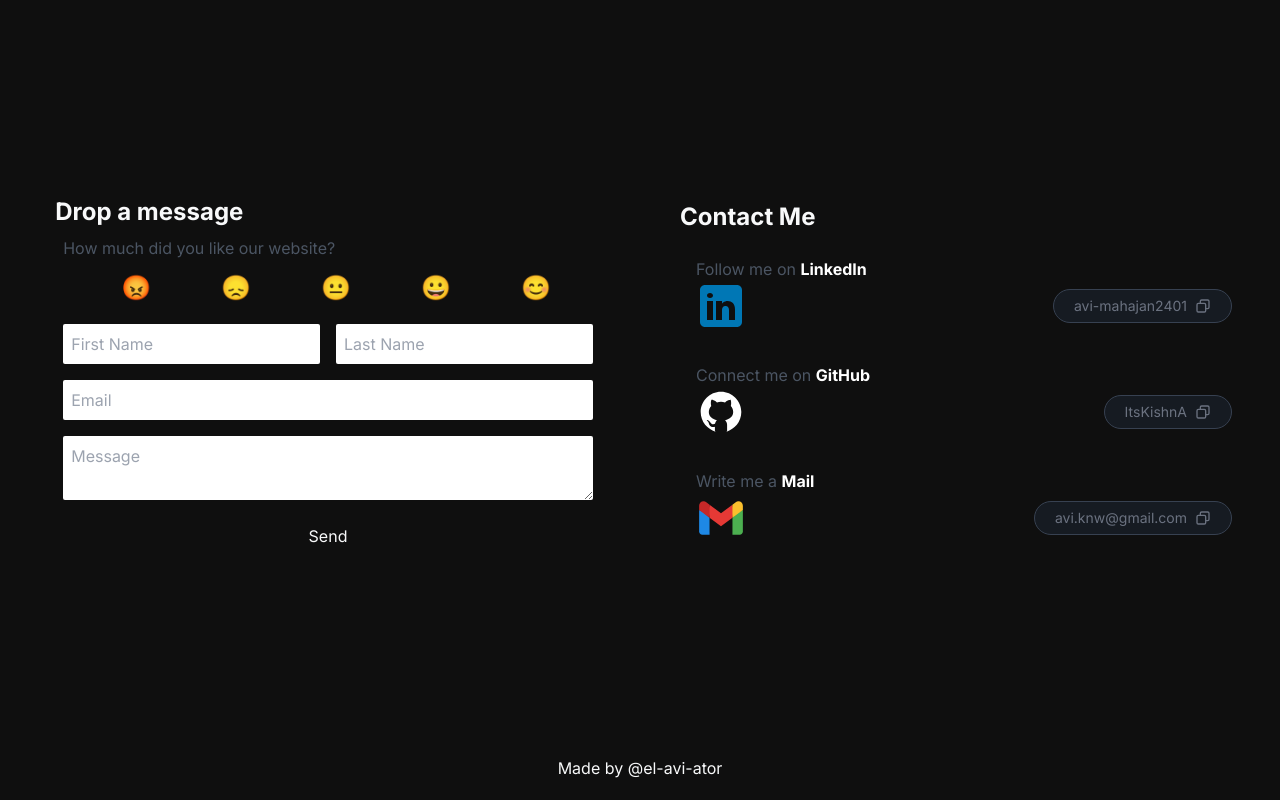
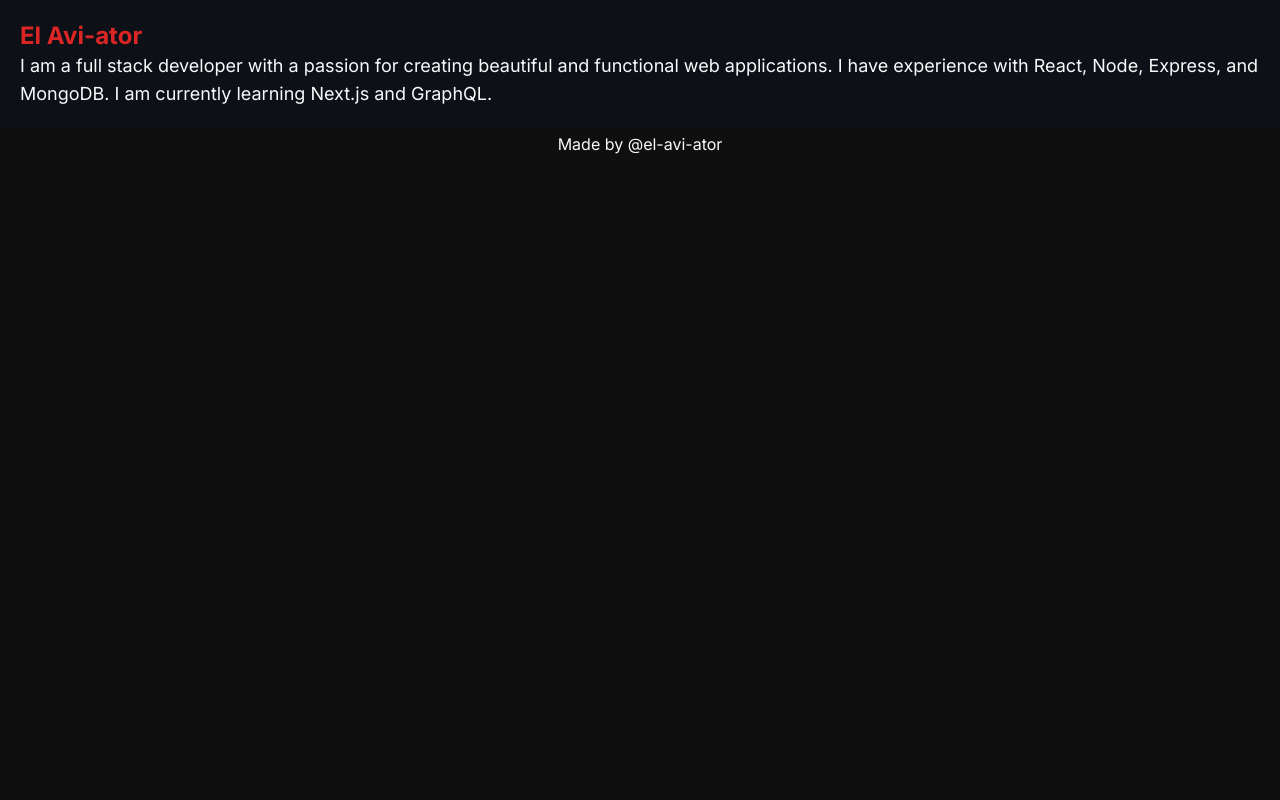
Before and after one commit to ItsKishnA/el-avi-ator.tech, a Next.js app: page / in a window 1280 px wide. Built offline with nearby package versions, Linux system fonts and the light colour scheme.

Commit message:
Making Profile

```diff
--- a/app/page.js
+++ b/app/page.js
@@ -2,6 +2,7 @@
 
 import About from "@/components/About";
 import Contact from "@/components/Contact";
+import Profile from "@/components/Profile";
 import Image from "next/image";
 import Link from "next/link";
 import React, { useState, StyleSheet } from "react";
@@ -27,11 +28,12 @@ export default function main() {
   };
 
   return (
-    <main className="w-screen h-screen flex flex-col justify-center items-center">
+    <main className="w-screen h-screen flex flex-col items-center content-center">
       <SpeedInsights />
+      <Profile />
       {/* <About /> */}
       {/* <Projects /> */}
-      <Contact />
+      {/* <Contact /> */}
       <div className="p-1 mb-4">Made by @el-avi-ator</div>
     </main>
   );
--- a/components/About.js
+++ b/components/About.js
@@ -49,7 +49,7 @@ const About = () => {
     <div
       id="ABOUT"
       style={{ width: "75%" }}
-      className="p-5 flex flex-col-reverse flex-1 md:flex-row"
+      className="p-5 flex flex-col-reverse flex-1 md:flex-row items-center"
     >
       <div className=" flex-[2] md:flex-[3]">
         <h1 className="text-3xl font-bold leading-loose">About Mehhh...</h1>
--- a/components/Contact.js
+++ b/components/Contact.js
@@ -306,7 +306,10 @@ const MessageMe = () => {
           // className="p-2 m-2 flex-1 rounded-sm"
           required
         />
-        <button type="submit" className="p-2 m-2">
+        <button
+          type="submit"
+          className="p-2 m-2  border border-gray-600 rounded-full text-sm mx-[15%] hover:bg-white transition duration-300 hover:text-black hover:font-bold hover:border-black"
+        >
           Send
         </button>
       </form>
--- /dev/null
+++ b/components/Profile.js
@@ -0,0 +1,17 @@
+const Profile = () => {
+  return (
+    <div className="p-5 bg-[#0d1117]">
+      {/* <h2 className="text-3xl font-bold leading-loose">Profile</h2> */}
+      <div className="flex flex-col">
+        <h3 className="text-2xl font-bold text-red-600">El Avi-ator</h3>
+        <p className="text-lg">
+          I am a full stack developer with a passion for creating beautiful and
+          functional web applications. I have experience with React, Node,
+          Express, and MongoDB. I am currently learning Next.js and GraphQL.
+        </p>
+      </div>
+    </div>
+  );
+};
+
+export default Profile;
```
